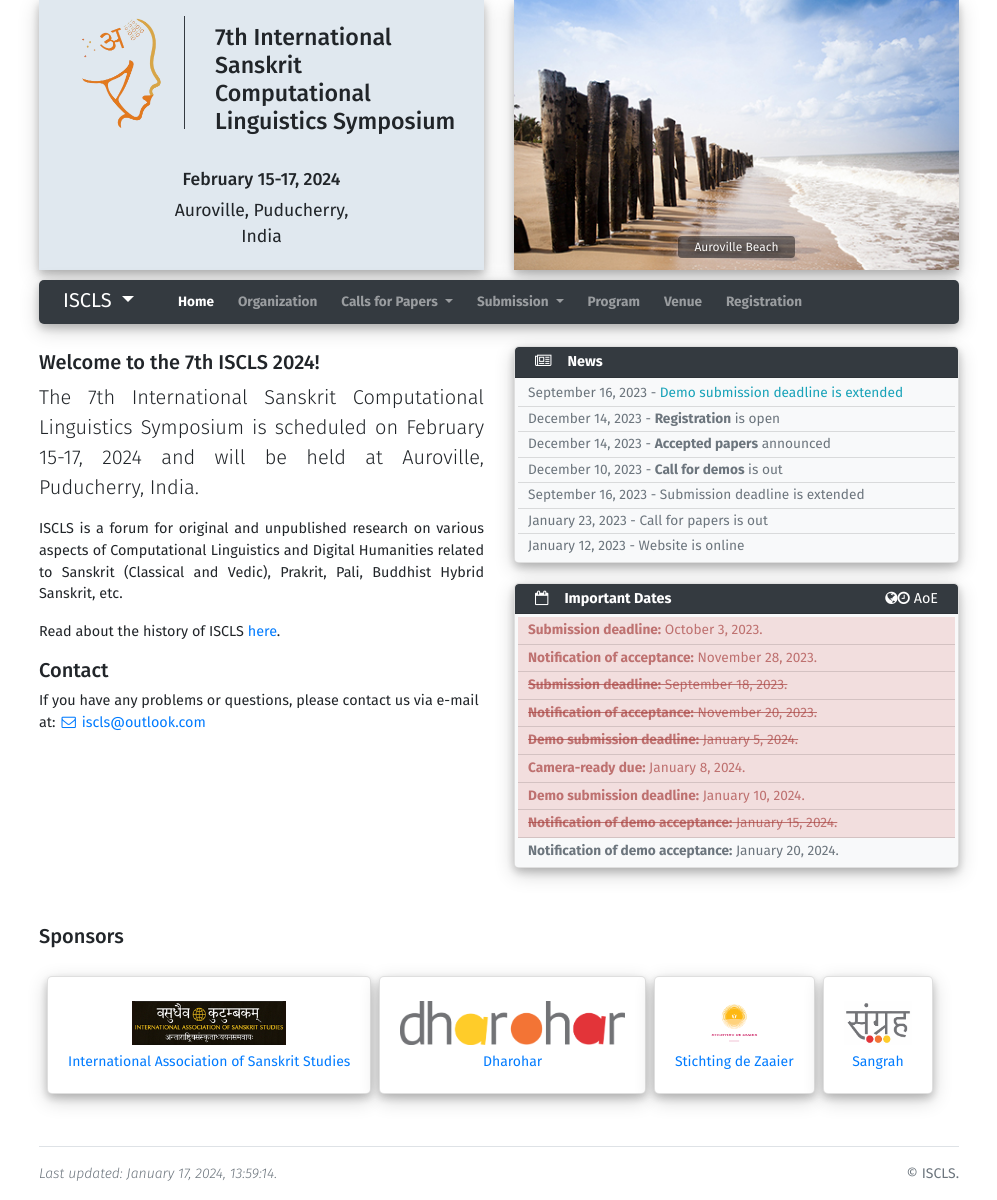
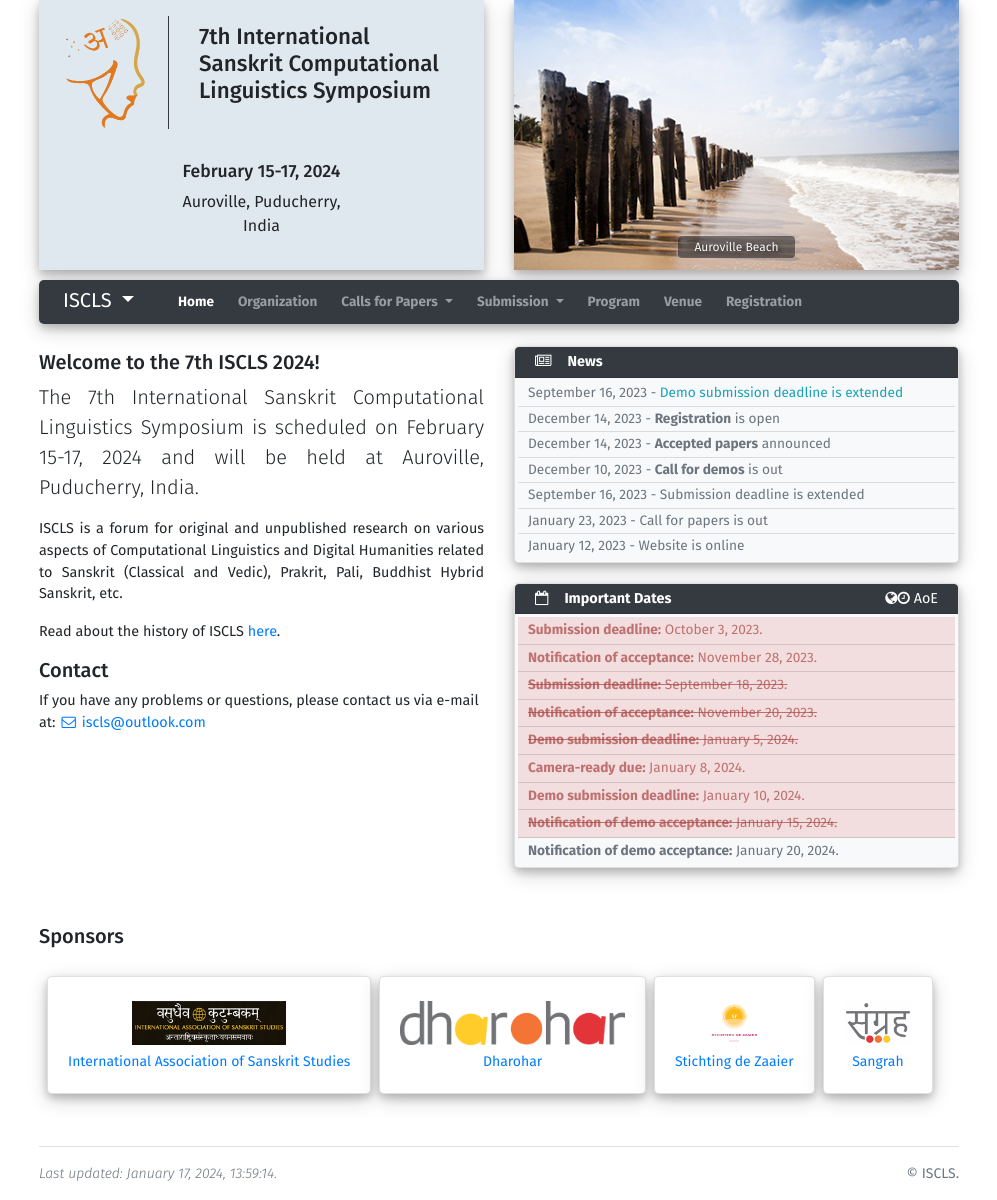
Before and after one commit to iscls/iscls-conference-template, a Jekyll site: the page built from index.md, in a window 1280 px wide. Shown: the whole page, without its empty margins (141-1138 px from the left). Built offline with Jekyll 4.4.1, drawn with Linux system fonts in a browser that asks for light colours.

Commit message:
fix: update header style to suit smaller screens

```diff
--- a/_includes/header.html
+++ b/_includes/header.html
@@ -2,21 +2,24 @@
     <div class="row">
 
         <!--conference info-->
-        <div class="col-xs-6 col-sm-6 col-md-6 col-lg-6 col-xl-6">
+        <div class="col-xs-12 col-sm-12 col-md-6 col-lg-6 col-xl-6">
 
             <div class="jumbotron">
-                {% if site.data.conference.logo_path %}
+                {% if site.data.conference.logo_path != "" %}
                 <div class="row">
-                    <div class="col-4 ml-3 my-3">
-                        <img class="img-fluid mt-0 mb-4 border-right border-dark pr-3" src="{{ site.data.conference.logo_path }}">
+                    <div class="col-3 col-md-4 ml-0 my-3">
+                        <img class="img-fluid mt-0 mb-3 border-right border-dark pr-3" src="{{ site.data.conference.logo_path }}">
                     </div>
-                    <div class="col-7 mr-3">
-                        <h5 class="mt-4 mb-4">{{ site.data.conference.full_title }}</h5>
+                    <div class="col-8 col-md-7 mx-0">
+                        <h5 class="my-4">{{ site.data.conference.full_title }}</h5>
                      </div>
                 </div>
                 {% else %}
-                <img class="img-fluid mt-0 mb-4" src="{{ site.data.conference.logo_path }}">
-                <h5 class="text-center mt-sm-1 mb-sm-1 mt-md-4 mb-md-4">{{ site.data.conference.full_title }}</h5>
+                <div class="row">
+                    <div class="col pt-4">
+                        <h5 class="text-center no-logo m-4">{{ site.data.conference.full_title }}</h5>
+                    </div>
+                </div>
                 {% endif %}
                 <h6 class="text-center mt-0">{{ site.data.conference.date }}</h6>
                 <p class="text-center mb-0">
@@ -28,7 +31,7 @@
         </div>
 
         <!--slide show-->
-        <div class="col-xs-6 col-sm-6 col-md-6 col-lg-6 col-xl-6">
+        <div class="col-xs-12 col-sm-12 col-md-6 col-lg-6 col-xl-6">
 
             <div id="conference-carousel" class="carousel slide" data-ride="carousel">
 
--- a/_layouts/default.html
+++ b/_layouts/default.html
@@ -6,7 +6,7 @@
 <body>
 
     <div class="container">
-        <div class="col-xs-12 col-sm-12 col-md-12 col-lg-10 offset-xl-1 col-xl-10 offset-xl-1">
+        <div class="col-xs-12 col-sm-12 col-md-12 col-lg-10 offset-lg-1 col-xl-10 offset-xl-1">
             {% include header.html %}
             {{ content }}
             {% include footer.html %}
--- a/assets/main.css
+++ b/assets/main.css
@@ -24,7 +24,7 @@
 }
 
 .jumbotron p {
-    font-size: 1.1em;
+    font-size: 1em;
 }
 
 .jumbotron h6 {
@@ -32,7 +32,7 @@
 }
 
 .jumbotron h5 {
-    font-size: 1.45em;
+    font-size: 1.4em;
 }
 
 .alert,
```
